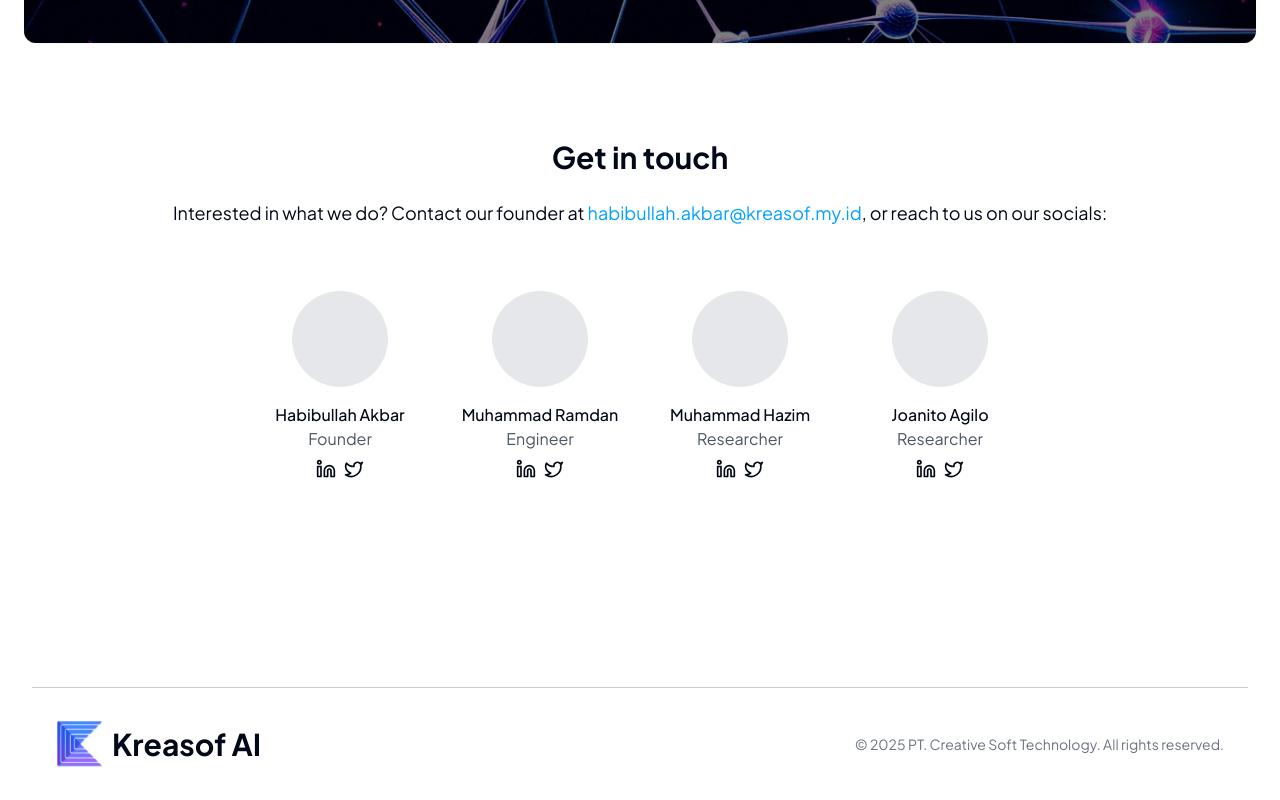
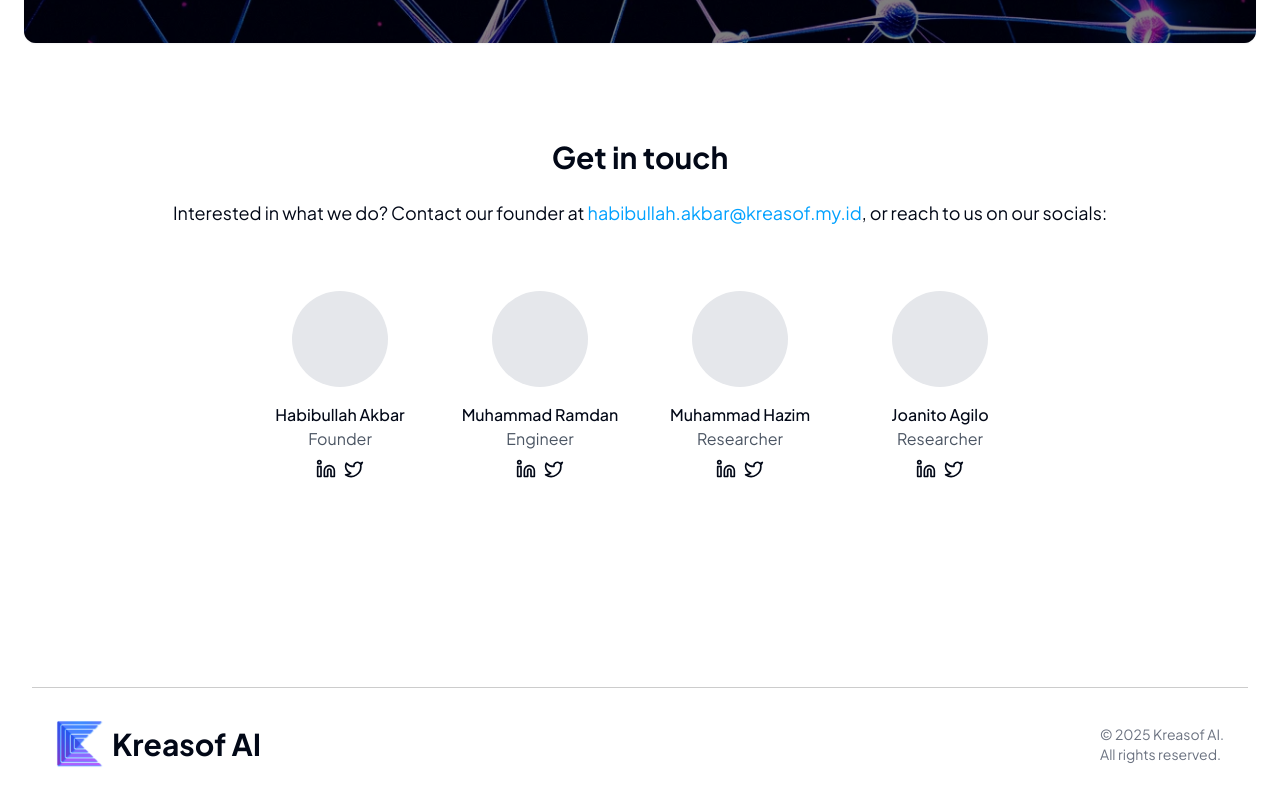
Before and after one commit to akbar2habibullah/kreasof-ai-minimalist, a Next.js app: page / in a window 1280 px wide. Shown: the part 1953-2753 px from the top of the page. Built offline with nearby package versions, Linux system fonts and the light colour scheme.

Commit message:
Update footer

```diff
--- a/app/page.tsx
+++ b/app/page.tsx
@@ -339,10 +339,10 @@ export default function Home() {
           <div className="flex items-center justify-between">
             <div className="flex items-center">
               <div className="h-12 w-12 mr-2"><Image src='/images/logo.png' width={100} height={100} alt='logo' /></div>
-              <span className="text-3xl font-bold">Kreasof AI</span>
+              <span className="text-xl md:text-3xl font-bold">Kreasof AI</span>
             </div>
             <p className="text-sm text-gray-500">
-              © {new Date().getFullYear()} PT. Creative Soft Technology. All rights reserved.
+              © {new Date().getFullYear()} Kreasof AI. <span className='hidden md:block'>All rights reserved.</span>
             </p>
           </div>
         </div>
```
